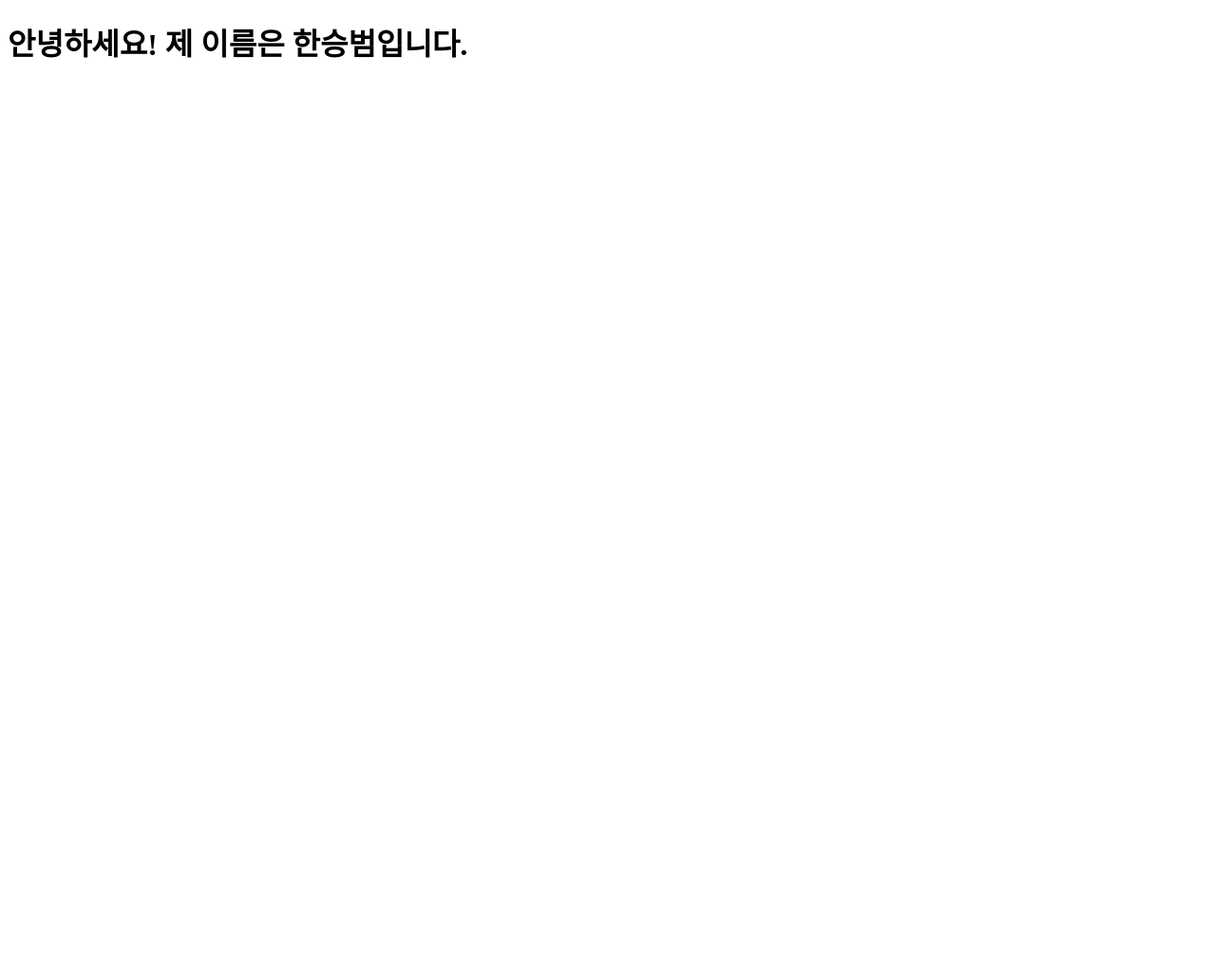
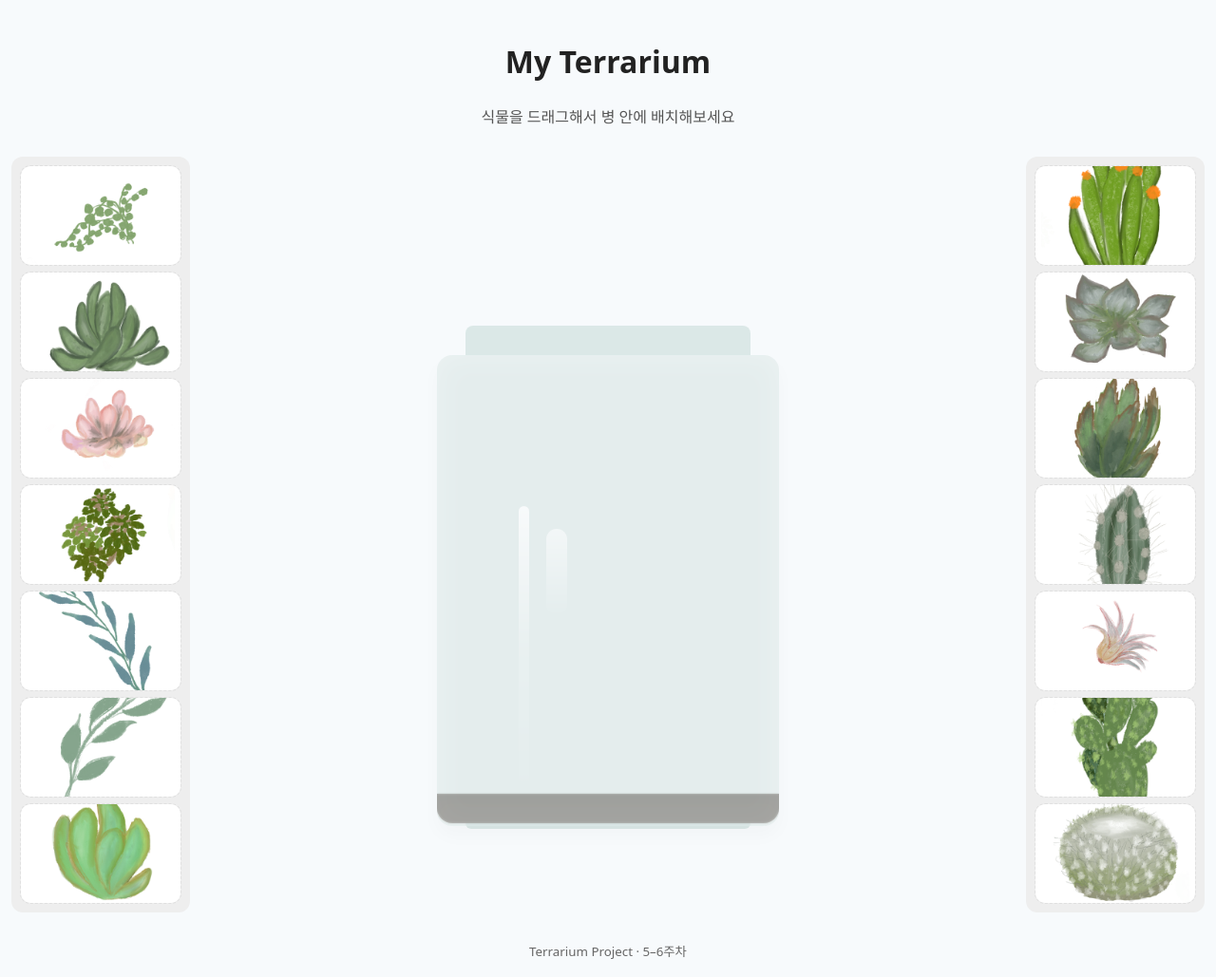
Before and after one commit to hsb9838/jnu-practice, a plain HTML site: page index.html in a window 1280 px wide. Shown: the whole page at 95% size. Before the commit the page ends 800 px from the top, so only its background shows below. Drawn offline with Linux system fonts and the light colour scheme.

Commit message:
5-6주차 실습 코드

```diff
--- a/app.js
+++ b/app.js
@@ -0,0 +1,70 @@
+// 클로저를 이용해 "더블클릭 시 맨 위로"를 구현 (요구사항 충족)
+const bringToFront = (() => {
+  let maxZ = 10;                   // 외부 스코프에 유지되는 상태(클로저)
+  return function (el) {
+    el.style.zIndex = ++maxZ;      // ondblclick 때 호출
+  };
+})();
+
+// 모든 plant1~14 요소에 드래그 기능 적용
+for (let i = 1; i <= 14; i++) {
+  const el = document.getElementById(`plant${i}`);
+  if (el) enableDragIntoTerrarium(el);
+}
+
+function enableDragIntoTerrarium(el) {
+  const terrarium = document.getElementById('terrarium');
+
+  let pos1 = 0, pos2 = 0, pos3 = 0, pos4 = 0;
+
+  el.onpointerdown = startDrag;
+  el.ondblclick = () => bringToFront(el);   // 클로저 + ondblclick
+
+  function startDrag(e) {
+    e.preventDefault();
+
+    // 병 안으로 이동(최초 한 번)
+    if (el.parentElement !== terrarium) {
+      terrarium.appendChild(el);
+      el.style.position = 'absolute';
+      bringToFront(el);                      // 위로 올려서 유리보다 앞에 보이도록
+      // 포인터 기준으로 병 내부 좌표(%)에 배치
+      const rect = terrarium.getBoundingClientRect();
+      const x = ((e.clientX - rect.left) / rect.width) * 100;
+      const y = ((e.clientY - rect.top) / rect.height) * 100;
+      el.style.left = clamp(x, 8, 92) + '%';
+      el.style.top  = clamp(y, 10, 92) + '%';
+      if (!el.style.width) el.style.width = randomRange(18, 30) + '%';
+    }
+
+    pos3 = e.clientX;
+    pos4 = e.clientY;
+    document.onpointermove = onDrag;
+    document.onpointerup   = stopDrag;
+  }
+
+  function onDrag(e) {
+    const rect = terrarium.getBoundingClientRect();
+    pos1 = pos3 - e.clientX;
+    pos2 = pos4 - e.clientY;
+    pos3 = e.clientX;
+    pos4 = e.clientY;
+
+    // px -> % 로 변환하여 업데이트 (반응형에 유리)
+    const leftPx = el.offsetLeft - pos1;
+    const topPx  = el.offsetTop  - pos2;
+    const leftPct = (leftPx / rect.width) * 100;
+    const topPct  = (topPx  / rect.height) * 100;
+
+    el.style.left = clamp(leftPct, 5, 95) + '%';
+    el.style.top  = clamp(topPct, 8, 95) + '%';
+  }
+
+  function stopDrag() {
+    document.onpointermove = null;
+    document.onpointerup   = null;
+  }
+}
+
+function randomRange(min, max){ return Math.round(min + Math.random()*(max-min)); }
+function clamp(v, a, b){ return Math.min(Math.max(v, a), b); }
--- a/index.html
+++ b/index.html
@@ -1,40 +1,55 @@
 <!DOCTYPE html>
-<html lang="en">
+<html lang="ko">
 <head>
-  <meta charset="UTF-8">
-  <meta name="viewport" content="width=device-width, initial-scale=1.0">
-  <title>Document</title>
+  <meta charset="utf-8" />
+  <meta name="viewport" content="width=device-width, initial-scale=1" />
+  <title>My Virtual Terrarium</title>
+  <link rel="stylesheet" href="./style.css" />
 </head>
 <body>
-  <h1 id="intro"></h1>
-    <script>
-      // TODO: Add hello code
-      function function1(name) {
-        return `안녕하세요! 제 이름은 ${name}입니다.`;
-      }
+  <header class="site-header">
+    <h1>My Terrarium</h1>
+    <p class="subtitle">식물을 드래그해서 병 안에 배치해보세요</p>
+  </header>
 
-      function function2(hobby) {
-        return `저는 ${hobby}를 좋아합니다.`;
-      }
+  <main id="page">
+    <aside id="left-container" class="container" aria-label="왼쪽 식물 목록">
+      <div class="plant-holder"><img id="plant1"  class="plant" src="./images/plant1.png"  alt="plant 1"></div>
+      <div class="plant-holder"><img id="plant2"  class="plant" src="./images/plant2.png"  alt="plant 2"></div>
+      <div class="plant-holder"><img id="plant3"  class="plant" src="./images/plant3.png"  alt="plant 3"></div>
+      <div class="plant-holder"><img id="plant4"  class="plant" src="./images/plant4.png"  alt="plant 4"></div>
+      <div class="plant-holder"><img id="plant5"  class="plant" src="./images/plant5.png"  alt="plant 5"></div>
+      <div class="plant-holder"><img id="plant6"  class="plant" src="./images/plant6.png"  alt="plant 6"></div>
+      <div class="plant-holder"><img id="plant7"  class="plant" src="./images/plant7.png"  alt="plant 7"></div>
+    </aside>
 
-      function function3(dream) {
-        return `제 꿈은 ${dream}입니다.`;
-      }
+    <section id="terrarium-area" aria-label="테라리움 배치 영역">
+      <div id="terrarium">
+        <div class="jar-top"></div>
+        <div class="jar-walls">
+          <div class="jar-glossy-long"></div>
+          <div class="jar-glossy-short"></div>
+        </div>
+        <div class="dirt"></div>
+        <div class="jar-bottom"></div>
+      </div>
+    </section>
 
-      const messages = [
-      function1("한승범"),
-      function2("축구"),
-      function3("프론트엔드 개발자"),
-      ];
+    <aside id="right-container" class="container" aria-label="오른쪽 식물 목록">
+      <div class="plant-holder"><img id="plant8"  class="plant" src="./images/plant8.png"  alt="plant 8"></div>
+      <div class="plant-holder"><img id="plant9"  class="plant" src="./images/plant9.png"  alt="plant 9"></div>
+      <div class="plant-holder"><img id="plant10" class="plant" src="./images/plant10.png" alt="plant 10"></div>
+      <div class="plant-holder"><img id="plant11" class="plant" src="./images/plant11.png" alt="plant 11"></div>
+      <div class="plant-holder"><img id="plant12" class="plant" src="./images/plant12.png" alt="plant 12"></div>
+      <div class="plant-holder"><img id="plant13" class="plant" src="./images/plant13.png" alt="plant 13"></div>
+      <div class="plant-holder"><img id="plant14" class="plant" src="./images/plant14.png" alt="plant 14"></div>
+    </aside>
+  </main>
 
-      // TODO: Add setTimeout code
-      let index = 0;
-      const introElement = document.getElementById("intro");
+  <footer class="site-footer">
+    <small>Terrarium Project · 5–6주차</small>
+  </footer>
 
-      setInterval(() => {
-        introElement.textContent = messages[index];
-        index = (index + 1) % messages.length;
-      }, 3000);
-    </script>
+  <script src="./app.js"></script>
 </body>
 </html>
--- /dev/null
+++ b/style.css
@@ -0,0 +1,152 @@
+:root{
+  --bg:#f7fafc;
+  --panel:#eeeeee;
+  --jar:#d1e1df;
+  --soil:#3a241d;
+}
+*{ box-sizing:border-box; }
+html,body{ height:100%; }
+body{
+  margin:0;
+  font-family:system-ui,-apple-system,Segoe UI,Roboto,Arial,sans-serif;
+  background:var(--bg);
+  color:#222;
+  line-height:1.5;
+}
+
+/* 헤더/푸터 */
+.site-header{ padding:20px 16px 8px; text-align:center; }
+.subtitle{ margin:6px 0 10px; color:#555; }
+.site-footer{ text-align:center; padding:16px; color:#666; }
+
+/* 3분할 레이아웃 */
+#page{
+  display:grid;
+  grid-template-columns:15% 1fr 15%;
+  gap:12px;
+  padding:12px;
+  min-height:calc(100vh - 140px);
+}
+.container{
+  background:var(--panel);
+  padding:10px;
+  border-radius:12px;
+  position:relative;
+}
+
+/* 사이드 목록 카드 */
+.plant-holder{
+  position:relative;
+  height:13vh;
+  margin-bottom:8px;
+  background:#fff;
+  border-radius:10px;
+  display:flex; align-items:center; justify-content:center;
+  outline:1px dashed #e0e0e0;
+  overflow:hidden;
+}
+.plant-holder:last-child{ margin-bottom:0; }
+
+/* 사이드 썸네일 상태 */
+.plant{
+  max-width:150%;
+  max-height:150%;
+  cursor:grab;
+  user-select:none;
+}
+
+/* 중앙 캔버스 */
+#terrarium-area{
+  display:flex;
+  align-items:center;
+  justify-content:center;
+  position:relative;
+  min-height:60vh;
+}
+#terrarium{
+  position:relative;
+  width:min(600px, 90%);
+  height:min(620px, 80vh);
+  margin:0 auto;
+}
+
+/* 병 모양 */
+.jar-walls{
+  height:80%; width:60%;
+  background:var(--jar);
+  border-radius:1rem;
+  position:absolute; bottom:0.5%; left:20%;
+  opacity:0.5;
+  z-index:1;                 /* 유리 레이어 */
+  box-shadow: inset 0 0 30px rgba(255,255,255,0.35), 0 10px 20px rgba(0,0,0,0.05);
+  backdrop-filter: blur(1px);
+  pointer-events:none;       /* 드래그 방해 금지 */
+}
+.jar-top{
+  width:50%; height:5%;
+  background:var(--jar);
+  position:absolute; bottom:80.5%; left:25%;
+  opacity:0.7; z-index:1; border-radius:8px 8px 0 0;
+}
+.jar-bottom{
+  width:50%; height:1%;
+  background:var(--jar);
+  position:absolute; bottom:0; left:25%;
+  opacity:0.7; border-radius:0 0 12px 12px;
+}
+.dirt{
+  width:60%; height:5%;
+  background:var(--soil);
+  position:absolute; bottom:1%; left:20%;
+  border-radius:0 0 1rem 1rem;
+  opacity:0.7; z-index:-1;
+  box-shadow: inset 0 8px 16px rgba(0,0,0,0.15);
+}
+
+/* 유광 하이라이트 (5주차 요구) */
+.jar-glossy-long{
+  position:absolute; left:24%; bottom:8%;
+  width:3%; height:60%; border-radius:2rem;
+  background:linear-gradient(to bottom,
+    rgba(255,255,255,0.85),
+    rgba(255,255,255,0.2) 50%,
+    rgba(255,255,255,0)
+  );
+  filter:blur(0.4px);
+  pointer-events:none;
+  z-index:2;
+  mix-blend-mode:screen;
+}
+.jar-glossy-short{
+  position:absolute; left:32%; bottom:45%;
+  width:6%; height:18%; border-radius:2rem;
+  background:linear-gradient(to bottom,
+    rgba(255,255,255,0.9),
+    rgba(255,255,255,0)
+  );
+  opacity:0.7;
+  filter:blur(0.6px);
+  pointer-events:none;
+  z-index:2;
+  mix-blend-mode:screen;
+}
+
+/* 병 안으로 들어간 식물(항상 유리 위) */
+#terrarium .plant{
+  position:absolute;
+  z-index:10;
+  cursor:grab;
+  transform:translate(-50%, -50%); /* left/top을 중심 기준으로 */
+}
+#terrarium .plant:active{ cursor:grabbing; }
+
+/* 반응형 */
+@media (max-width:1024px){
+  #page{ grid-template-columns:1fr; }
+  #terrarium-area{ order:1; }
+  #left-container, #right-container{ order:3; }
+  .plant-holder{ height:18vh; }
+}
+@media (max-width:480px){
+  #terrarium{ width:95%; height:70vh; }
+}
```
Also changed, not shown: images/plant1.png (added), images/plant10.png (added), images/plant11.png (added), images/plant12.png (added), images/plant13.png (added), images/plant14.png (added), images/plant2.png (added), images/plant3.png (added), images/plant4.png (added), images/plant5.png (added), images/plant6.png (added), images/plant7.png (added), images/plant8.png (added), images/plant9.png (added).
